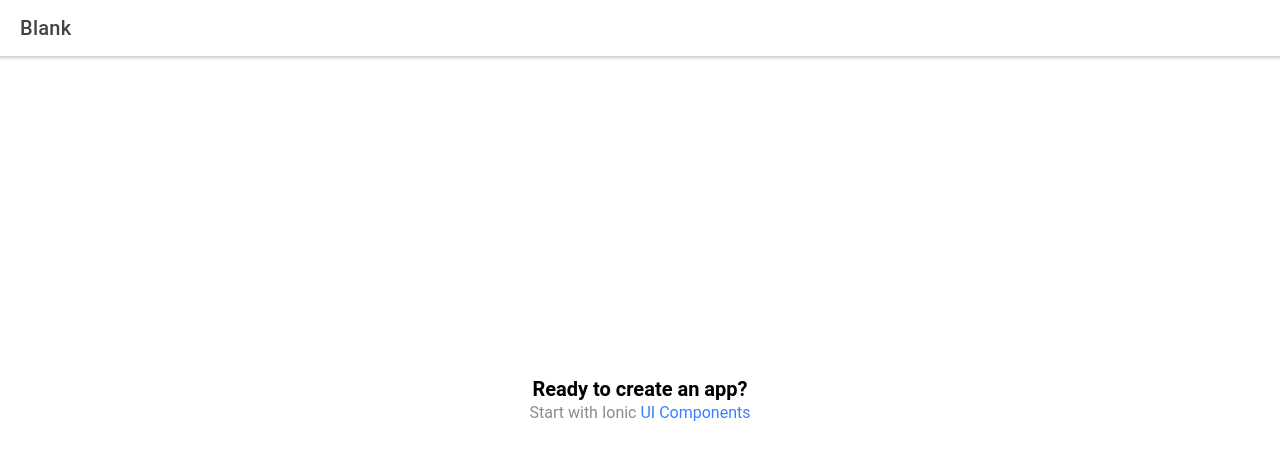
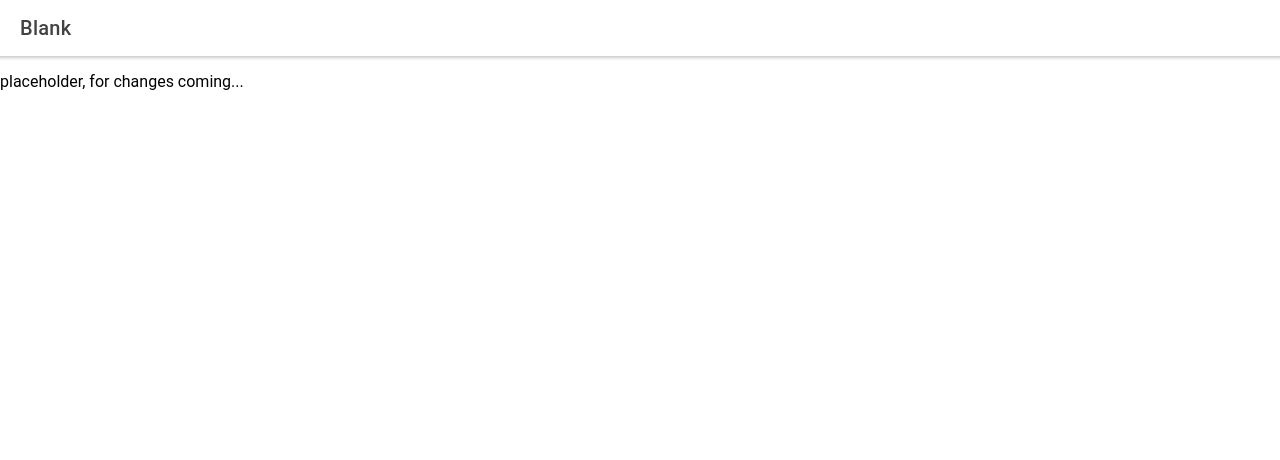
Before and after one commit to jaymoyo/jubilant-journey, a React (Create React App) app: page / in a window 1280 px wide. Shown: the top 460 px of the page. Built offline with nearby package versions, Linux system fonts and the light colour scheme.

Commit message:
dev: kicking off build for start changes.

```diff
--- a/src/pages/Home.tsx
+++ b/src/pages/Home.tsx
@@ -16,7 +16,7 @@ const Home: React.FC = () => {
             <IonTitle size="large">Blank</IonTitle>
           </IonToolbar>
         </IonHeader>
-        <ExploreContainer />
+        <p>placeholder, for changes coming...</p>
       </IonContent>
     </IonPage>
   );
```
